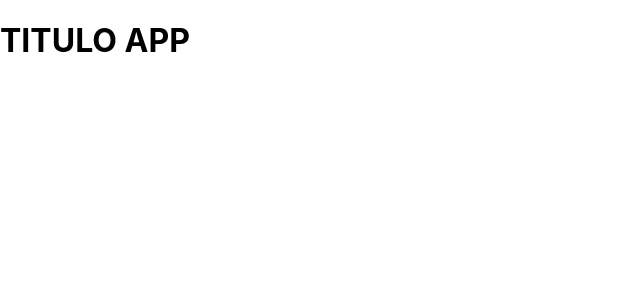
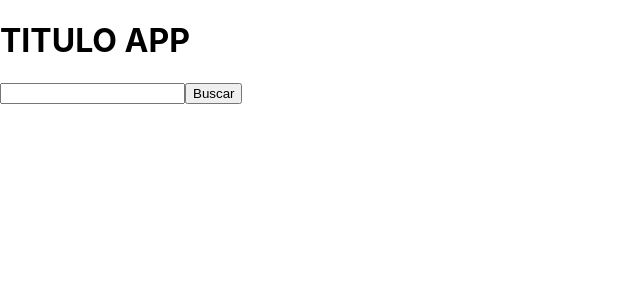
Before and after one commit to isisLazaro/cocktel-guide, a React (Create React App) app: page / in a window 1280 px wide. Shown: the top 300 px of the page, without its empty margins (0-640 px from the left). Built offline with nearby package versions, Linux system fonts and the light colour scheme.

Commit message:
form for Buscar is working

```diff
--- a/src/App.js
+++ b/src/App.js
@@ -1,13 +1,21 @@
 import React, { Component } from "react";
 import "./App.css";
 
+import Search from "./components/Search";
+
 class App extends Component {
+  getData = e => {
+    e.preventDefault();
+    const recipeName = e.target.elements.recipeName.value;
+    console.log(recipeName);
+  };
   render() {
     return (
       <div>
         <header>
           <h1>TITULO APP</h1>
         </header>
+        <Search getData={this.getData} />
       </div>
     );
   }
--- /dev/null
+++ b/src/components/Search.js
@@ -0,0 +1,10 @@
+import React from "react";
+
+const Search = props => (
+  <form onSubmit={props.getData}>
+    <input type="text" name="recipeName" />
+    <button>Buscar</button>
+  </form>
+);
+
+export default Search;
```
